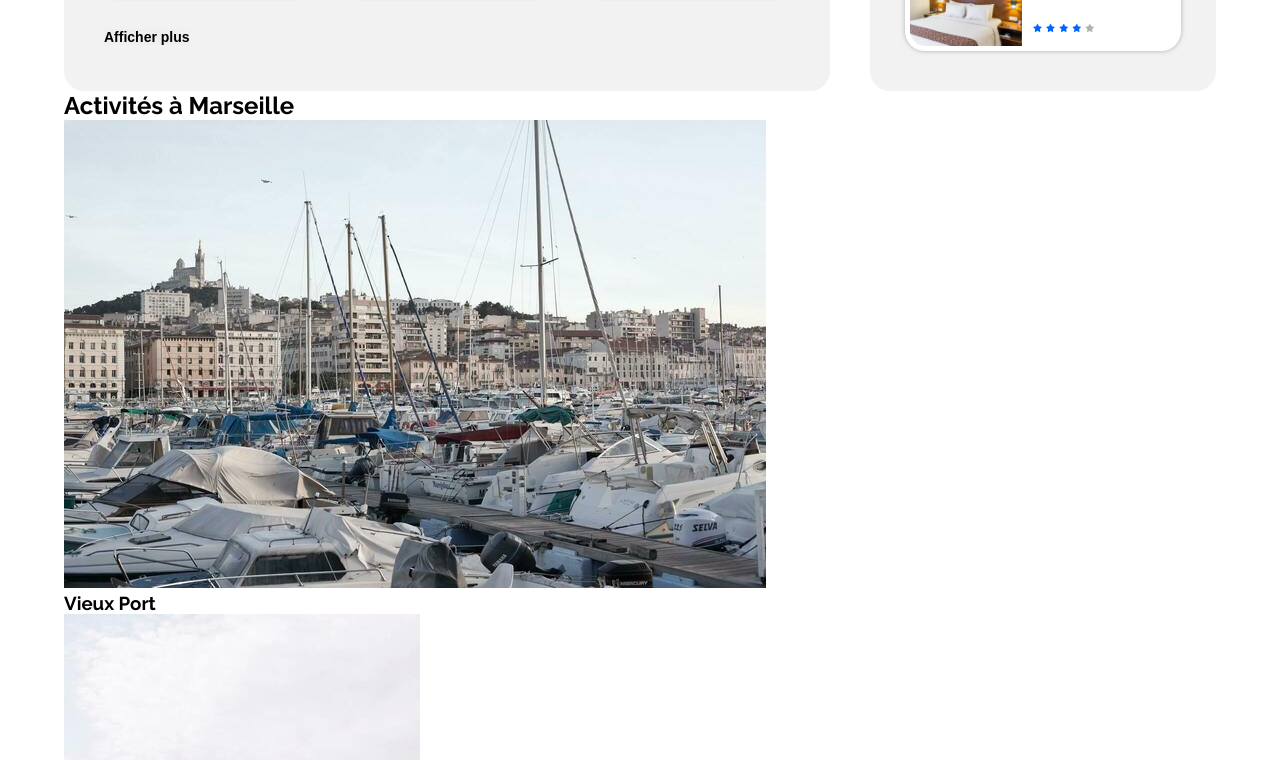
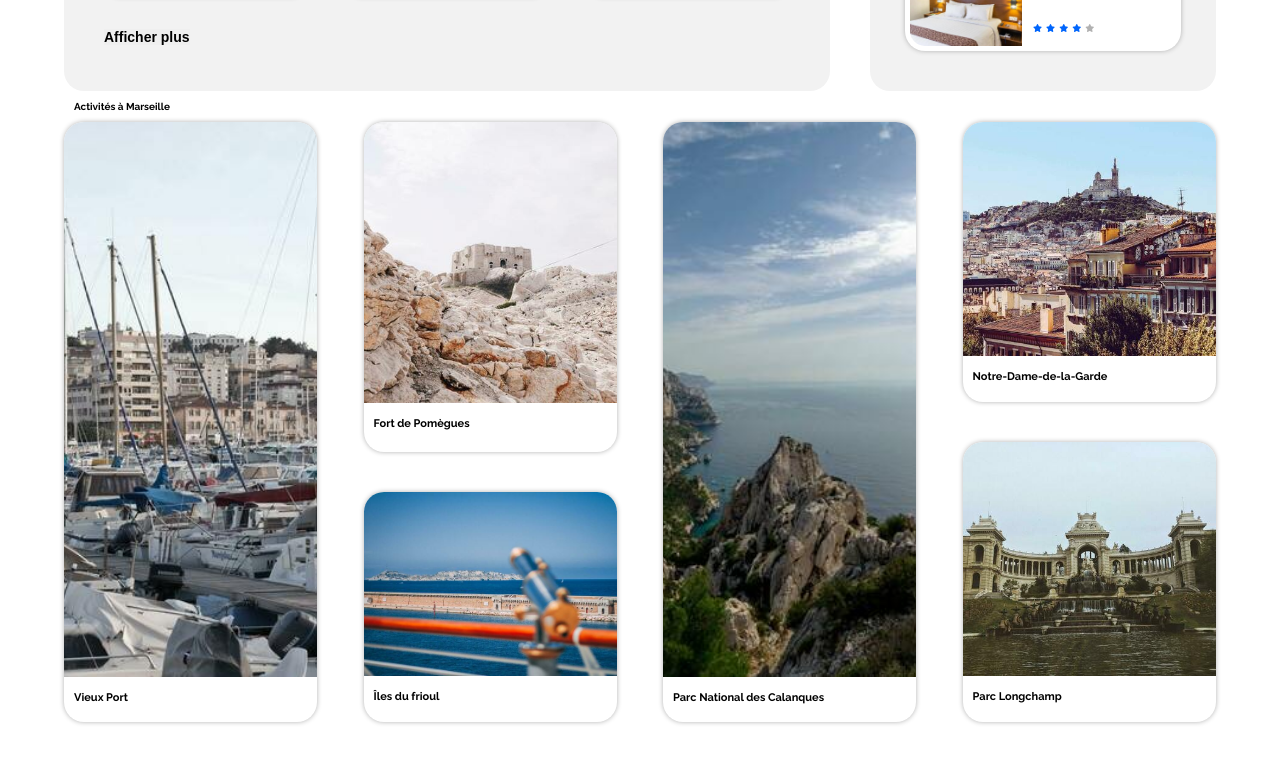
Before and after one commit to NikitaV24/Projet2-booki, a plain HTML site: page index.html in a window 1280 px wide. Shown: the part 760-1520 px from the top of the page. Drawn offline with Linux system fonts and the light colour scheme; files whose address does not match are found by name.

Commit message:
activités

```diff
--- a/style.css
+++ b/style.css
@@ -364,71 +364,184 @@ footer {
     font-size: 11px;
 }
 
+/* Activités */
+
+.activities {
+    padding-bottom: 50px;
+}
+
+.activities h2 {
+    font-size: 10px;
+    padding: 10px 10px 10px 10px;
+
+}
+
+.activities-cards {
+    display: flex;
+    flex-direction: row;
+    justify-content: space-between;
+
+}
+
+.vieux-port, .calanques {
+    width: 22%;
+    border-radius: 20px;
+    box-shadow: 0 0 5px #B1B1B1;
+    height: 600px;
+}
+
+.vieux-port img, .calanques img {
+    border-radius: 20px 20px 0 0;
+    object-fit: cover;
+    width: -webkit-fill-available;
+    height: 92.5%;
+}
+
+.pomegues-frioul, .dame-longchamp {
+    width: 22%;
+    display: flex;
+    flex-direction: column;
+    justify-content: space-between;
+}
+
+.pomegues-frioul a, .dame-longchamp a {
+
+    display: block;
+}
+
+.fort-pomegues, .frioul, .notre-dame, .longchamp {
+    border-radius: 20px;
+    box-shadow: 0 0 5px #B1B1B1;
+}
+
+
+.fort-pomegues img, .frioul img, .notre-dame img, .longchamp img {
+    border-radius: 20px 20px 0 0;
+    object-fit: cover;
+    width: -webkit-fill-available;
+
+}
+
+.fort-pomegues {
+    height: 330px;
+}
+
+.frioul {
+    height: 230px;
+}
+
+.fort-pomegues img {
+    height: 85%;
+}
+
+.frioul img {
+    height: 80%;
+}
+
+.notre-dame {
+    height: 280px;
+}
+
+.longchamp {
+    height: 280px;
+}
+
+.notre-dame img {
+    height: 83.5%;
+}
+
+.longchamp img {
+    height: 83.5%;
+}
+
+.activities-cards a h3 {
+    font-size: 11px;
+    padding: 10px 10px 10px 10px;
+}
+
+.activities-cards a img {}
+
 /* Iphone 8 écran */
 
 @media screen and (min-width: 375px) and (max-width: 767px) {
     .container {
         margin: unset;
     }
+
     .navigation {
         flex-direction: column;
         align-items: unset;
         padding-bottom: 30px;
         padding-top: 20px;
     }
+
     .navigation-logo {
         display: flex;
         justify-content: center;
     }
+
     .navigation-logo img {
         width: 30%;
     }
+
     .navigation-link:hover {
         border-top: unset;
     }
+
     .navigation-link {
         margin: unset;
         display: flex;
         justify-content: center;
         padding: unset;
     }
+
     .navigation ul li:nth-child(1) {
         padding-bottom: 10px;
         width: 50%;
     }
+
     .navigation ul li:nth-child(2) {
         padding-bottom: 10px;
         width: 50%;
     }
+
     .navigation ul li:hover {
         color: #0065fc;
         border-bottom: 2px solid #0065fc;
     }
+
     .navigation ul li {
         border-top: unset;
         border-bottom: 2px solid #f2f2f2;
     }
+
     .navigation ul {
         display: flex;
         justify-content: space-around;
         padding-top: 20px;
     }
+
     .rechercher {
         display: none;
     }
+
     .search-interface input {
         width: unset;
     }
+
     .search {
         margin: 2%;
     }
+
     .search-filtres h2 {
         width: 100%;
         margin-bottom: 10px;
     }
+
     .search-filtres button {
         margin-bottom: 10px;
     }
+
     .loupe {
         display: unset;
         border: 1px solid #f2f2f2;
@@ -437,6 +550,7 @@ footer {
         background-color: white;
         border-radius: 0 11px 11px 0;
     }
+
     .loupe i {
         color: white;
         min-width: 35px;
@@ -448,34 +562,42 @@ footer {
         align-items: center;
         justify-content: center;
     }
+
     .famous {
         border-radius: unset;
     }
+
     .all-hotels {
         flex-direction: column;
     }
+
     .hosting {
         order: 1;
         border-radius: unset;
         background-color: white;
     }
+
     .hosting-cards {
         padding-bottom: 25px;
     }
+
     .hosting-line {
         flex-direction: column;
         padding-bottom: unset;
     }
+
     .hosting-line a {
         width: 100%;
         margin-bottom: 10px;
     }
+
     .afficher-plus {
         font-size: 18px;
         background-color: white;
         padding-left: 20px;
         margin: 0 0 0 0;
     }
+
     footer {
         display: flex;
         flex-direction: column;
@@ -488,34 +610,52 @@ footer {
     .container {
         margin: unset;
     }
+
     header {
-        margin: 2%;
+        margin-left: 2%;
+        margin-right: 2%;
     }
+
+    .navigation-logo img {
+        width: 100px;
+    }
+
     .navigation-link {
-        padding-top: 56px;
+        padding-top: 38px;
     }
+
     .hosting {
         border-radius: 0 20px 20px 0;
     }
-    .hosting-line content {
-        padding: 0;
-    }
+
+
+
     .hosting-line a img {
         height: 75px;
     }
+
     .hosting-line a {
         padding-bottom: 0;
     }
+
     .hosting-cards-contents {
         padding-left: 4px;
     }
+
     .famous {
         border-radius: 20px 0 0 20px;
     }
+
     .famous-cards a {
         margin-bottom: 20px;
     }
+
     .famous-cards a img {
         height: 105px;
     }
+
+    .activities {
+        margin-left: 2%;
+        margin-right: 2%;
+    }
 }
```
Also changed, not shown: images/activites/3_medium/florian-wehde-xW9e8gdotxI-unsplash.jpg (renamed from images/activites2/3_medium/florian-wehde-xW9e8gdotxI-unsplash.jpg), images/activites/3_medium/kevin-hikari-rV_Qd1l-VXg-unsplash.jpg (renamed from images/activites2/3_medium/kevin-hikari-rV_Qd1l-VXg-unsplash.jpg), images/activites/3_medium/kilyan-sockalingum-NR8-cBCN3aI-unsplash.jpg (renamed from images/activites2/3_medium/kilyan-sockalingum-NR8-cBCN3aI-unsplash.jpg), images/activites/3_medium/lena-paulin-wH2-EJoDcV0-unsplash.jpg (renamed from images/activites2/3_medium/lena-paulin-wH2-EJoDcV0-unsplash.jpg), images/activites/3_medium/paul-hermann-QFTrLdQIRhI-unsplash.jpg (renamed from images/activites2/3_medium/paul-hermann-QFTrLdQIRhI-unsplash.jpg), images/activites/3_medium/reno-laithienne-QUgJhdY5Fyk-unsplash.jpg (renamed from images/activites2/3_medium/reno-laithienne-QUgJhdY5Fyk-unsplash.jpg), images/activites/4_small/florian-wehde-xW9e8gdotxI-unsplash.jpg (renamed from images/activites2/4_small/florian-wehde-xW9e8gdotxI-unsplash.jpg), images/activites/4_small/kevin-hikari-rV_Qd1l-VXg-unsplash.jpg (renamed from images/activites2/4_small/kevin-hikari-rV_Qd1l-VXg-unsplash.jpg), images/activites/4_small/kilyan-sockalingum-NR8-cBCN3aI-unsplash.jpg (renamed from images/activites2/4_small/kilyan-sockalingum-NR8-cBCN3aI-unsplash.jpg), images/activites/4_small/lena-paulin-wH2-EJoDcV0-unsplash.jpg (renamed from images/activites2/4_small/lena-paulin-wH2-EJoDcV0-unsplash.jpg), images/activites/4_small/paul-hermann-QFTrLdQIRhI-unsplash.jpg (renamed from images/activites2/4_small/paul-hermann-QFTrLdQIRhI-unsplash.jpg), images/activites/4_small/reno-laithienne-QUgJhdY5Fyk-unsplash.jpg (renamed from images/activites2/4_small/reno-laithienne-QUgJhdY5Fyk-unsplash.jpg).
